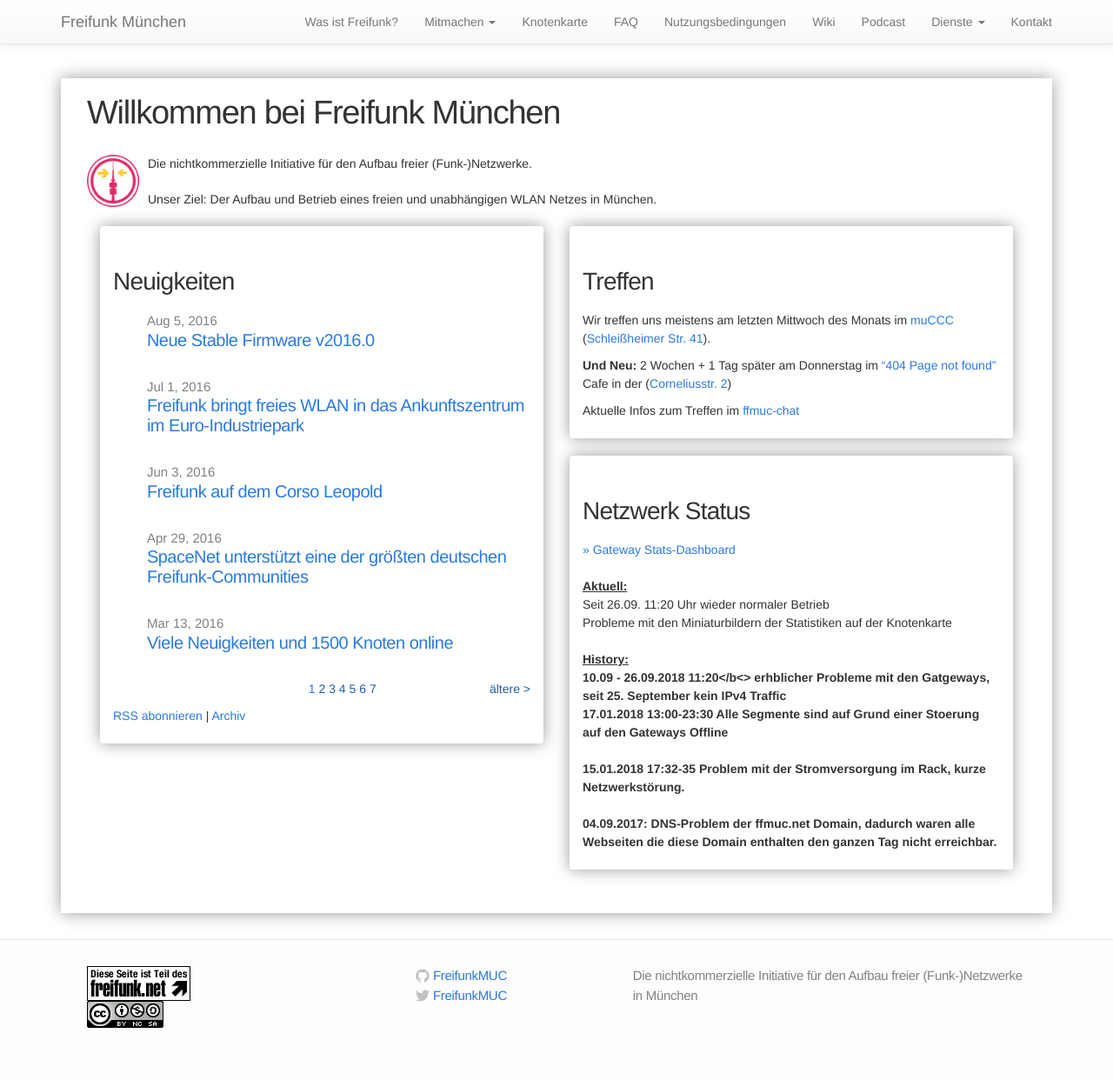
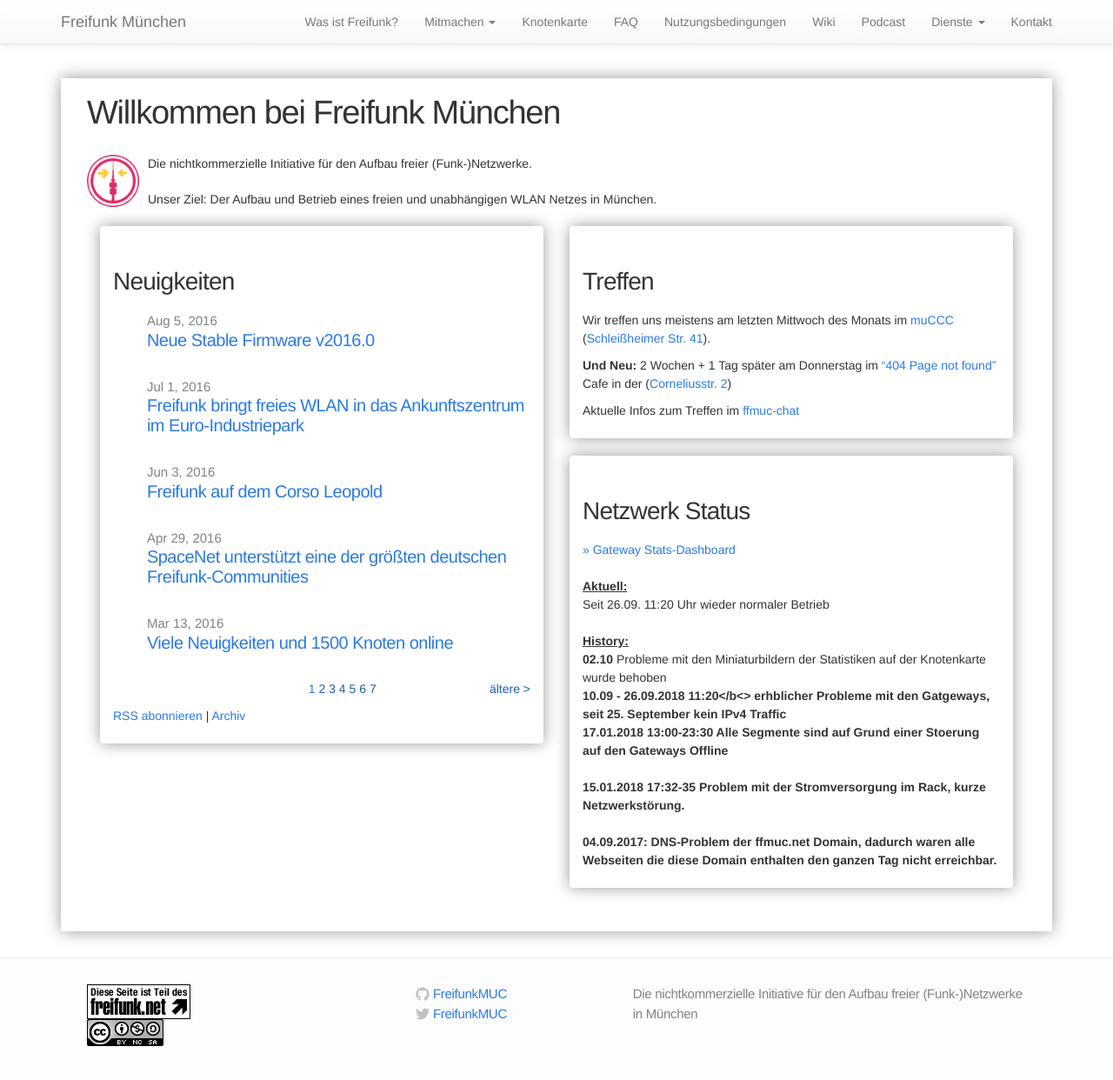
Before and after one commit to freifunkMUC/freifunkmuc.github.io, a Jekyll site: the page built from index.md, in a window 1280 px wide and 1258 px high. Shown: the top 1242 px of the window at 87% size. Built offline with Jekyll 4.4.1, drawn with Linux system fonts in a browser that asks for light colours.

Commit message:
Mini Bilder wurden gefixt

```diff
--- a/_includes/network-status.md
+++ b/_includes/network-status.md
@@ -3,9 +3,9 @@
 <br>
 <br><u><b>Aktuell:</b></u>
 <br> Seit 26.09. 11:20 Uhr wieder normaler Betrieb
-<br> Probleme mit den Miniaturbildern der Statistiken auf der Knotenkarte
 <br>
 <br><u><b>History:</b></u>
+<br><b>02.10</b> Probleme mit den Miniaturbildern der Statistiken auf der Knotenkarte wurde behoben
 <br><b>10.09 - 26.09.2018 11:20</b<> erhblicher Probleme mit den Gatgeways, seit 25. September kein IPv4 Traffic
 <br><b>17.01.2018 13:00-23:30</b> Alle Segmente sind auf Grund einer Stoerung auf den Gateways Offline
 <br>
```
